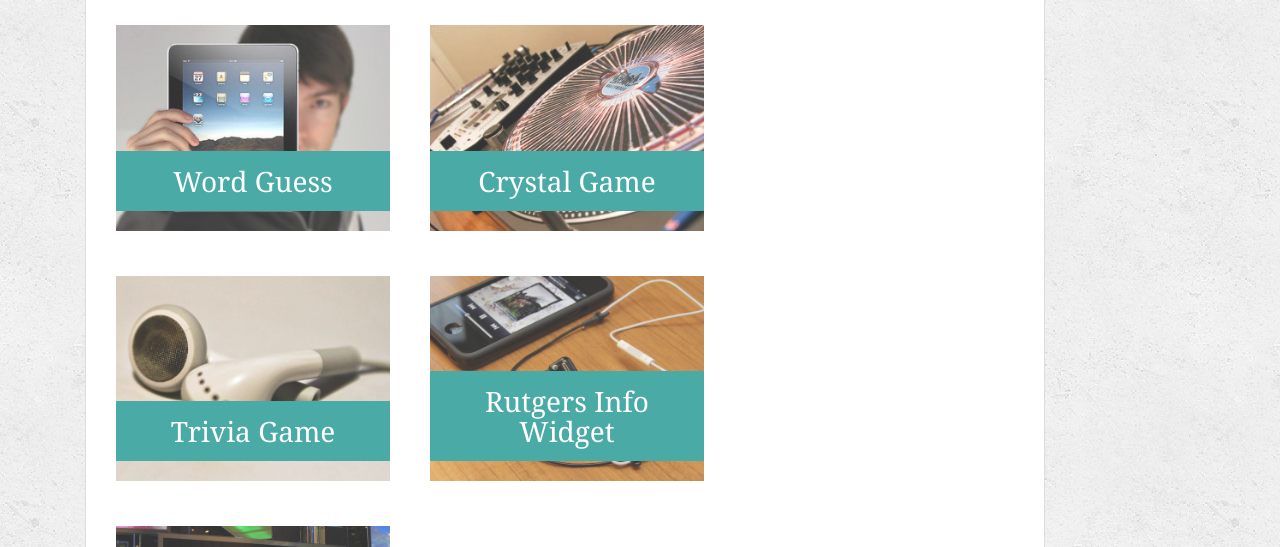
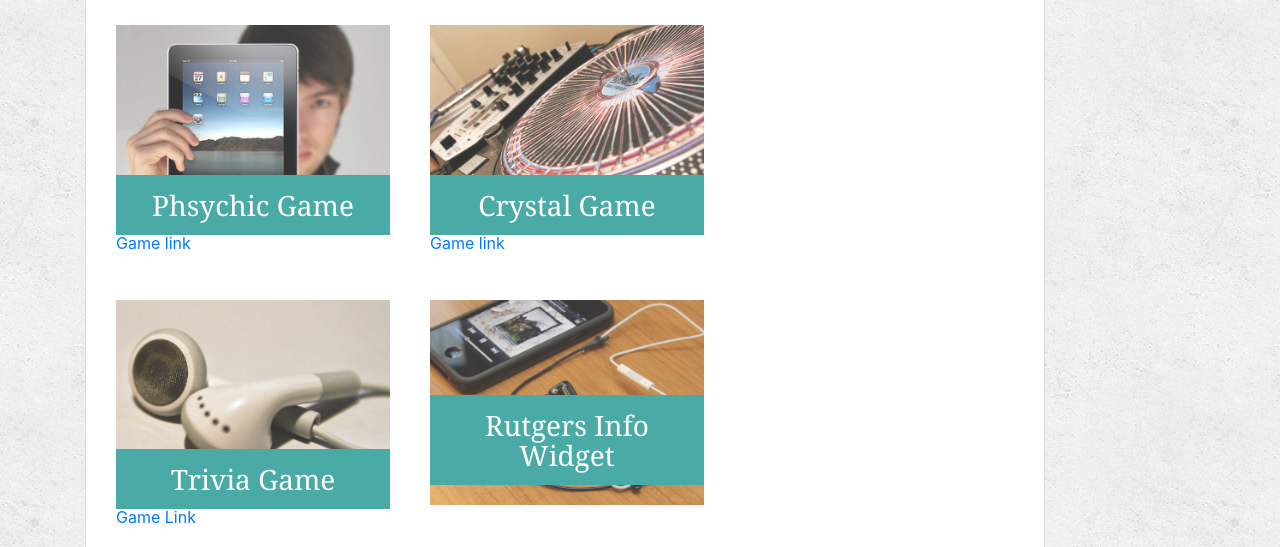
Before and after one commit to chas0n2/Responsive-Portfolio, a plain HTML site: page portfolio.html in a window 1280 px wide. Shown: the part 235-782 px from the top of the page. Drawn offline with nearby package versions, Linux system fonts and the light colour scheme.

Commit message:
added href links for homework and games

```diff
--- a/portfolio.html
+++ b/portfolio.html
@@ -63,17 +63,17 @@
 
       <div class="work">
         <img src="assets/images/technics-q-c-640-480-1.jpg" alt="Word Guess">
-
-        <h3>Word Guess</h3>
+        <a href="https://github.com/chas0n2/the-Psychic-Game/index.html">Game link</a>
+        <h3>Phsychic Game</h3>
       </div>
       <div class="work">
         <img src="assets/images/technics-q-c-640-480-2.jpg" alt="Crystal Game">
-        <a href="https://chas0n2.github.io/unit-4-game/index.html/"></a>
+        <a href="https://chas0n2.github.io/unit-4-game/index.html/">Game link</a>
         <h3>Crystal Game</h3>
       </div>
       <div class="work">
         <img src="assets/images/technics-q-c-640-480-5.jpg" alt="Trivia Game">
-
+        <a href="https://chas0n2.github.io/triviaGame/index.html/">Game Link</a>
         <h3>Trivia Game</h3>
       </div>
       <div class="work">
```
